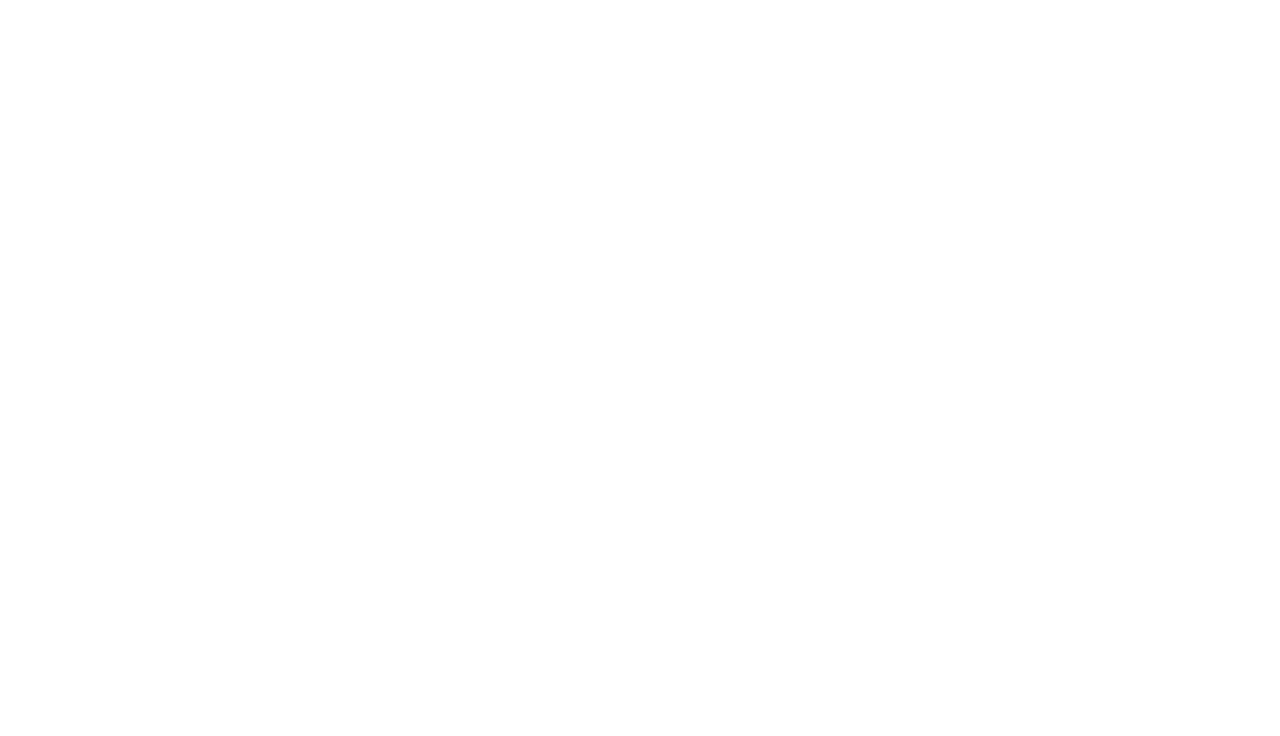
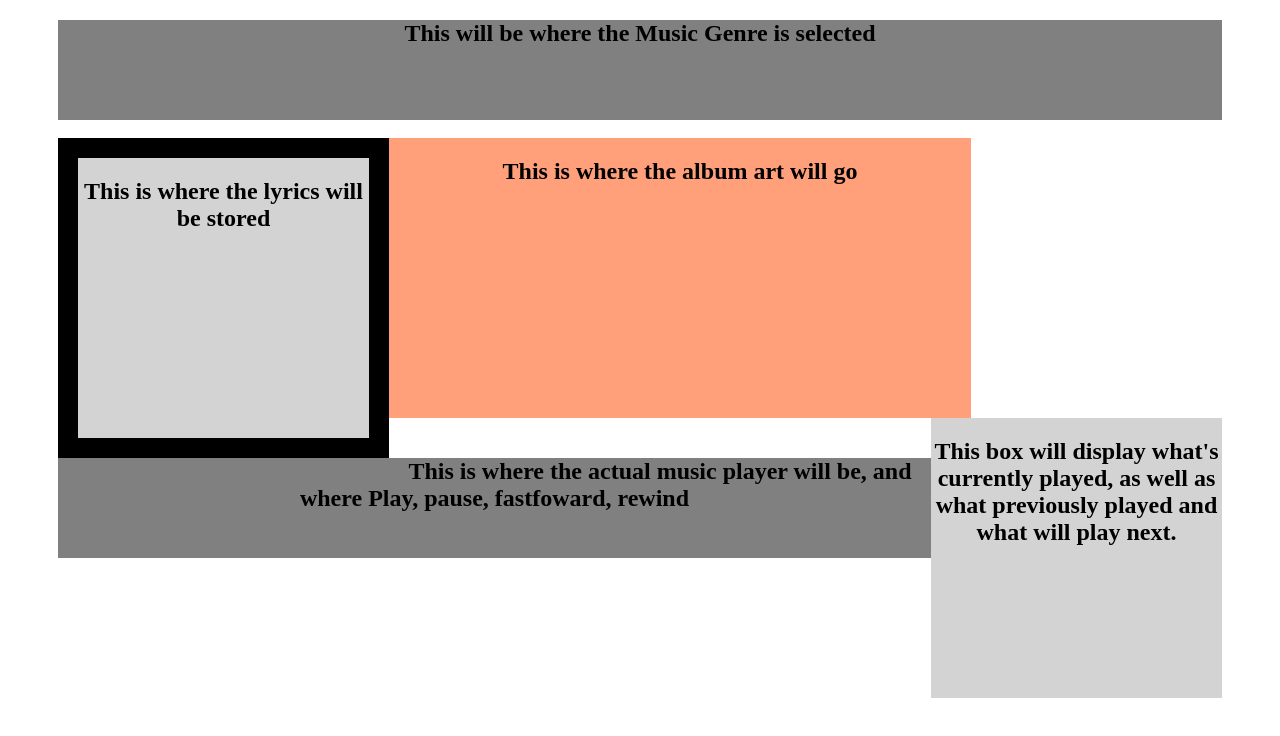
Before and after one commit to RJKAZ/Concatenated-Cats, a plain HTML site: page index.html in a window 1280 px wide. Drawn offline with Linux system fonts and the light colour scheme.

Commit message:
base HTML frame

```diff
--- a/index.html
+++ b/index.html
@@ -4,9 +4,32 @@
   <meta charset="UTF-8">
   <meta name="viewport" content="width=device-width, initial-scale=1.0">
   <meta http-equiv="X-UA-Compatible" content="ie=edge">
-  <title>Document</title>
+  <title>Music Player</title>
+  <link rel="stylesheet" href="styles.css">
 </head>
+
 <body>
+
+  <div class="genre-selector">
+    <h2>This will be where the Music Genre is selected</h2>
+  </div>
+<br>
+
+  <div class="core-body">
+    <div id = "lyricbox">
+      <h2>This is where the lyrics will be stored</h2>
+    </div>
+    <div id = "artbox">
+      <h2>This is where the album art will go</h2>
+    </div>
+    <div id = "playedbox">
+      <h2>This box will display what's currently played, as well as what previously played and what will play next.</h2>
+    </div>
+  </div>
+
+  <div class="player-spot">
+    <h2> This is where the actual music player will be, and where Play, pause, fastfoward, rewind</h2>
+  </div>
 
 </body>
 </html>
--- /dev/null
+++ b/styles.css
@@ -0,0 +1,47 @@
+.genre-selector {
+  background-color:grey;
+  height: 100px;
+  margin-left: 50px;
+  margin-right: 50px;
+  text-align: center;
+}
+
+.core-body {
+  height: 300px;
+  margin-left: 50px;
+  margin-right: 50px;
+}
+
+.player-spot {
+  background-color:grey;
+  height: 100px;
+  margin-left: 50px;
+  margin-right: 50px;
+  text-align: center;
+}
+
+#lyricbox {
+  float: left;
+  background:lightgray;
+  width: 25%;
+  height: 280px;
+  border: 20px, solid black;
+  outline: 100px black;
+  text-align: center;
+}
+
+#artbox {
+  float:left;
+  background: lightsalmon;
+  width:50%;
+  height: 280px;
+  text-align: center;
+}
+
+#playedbox {
+  float: right;
+  background:lightgray;
+  width: 25%;
+  height: 280px;
+  text-align: center;
+}
```
Also changed, not shown: 1 other file.
